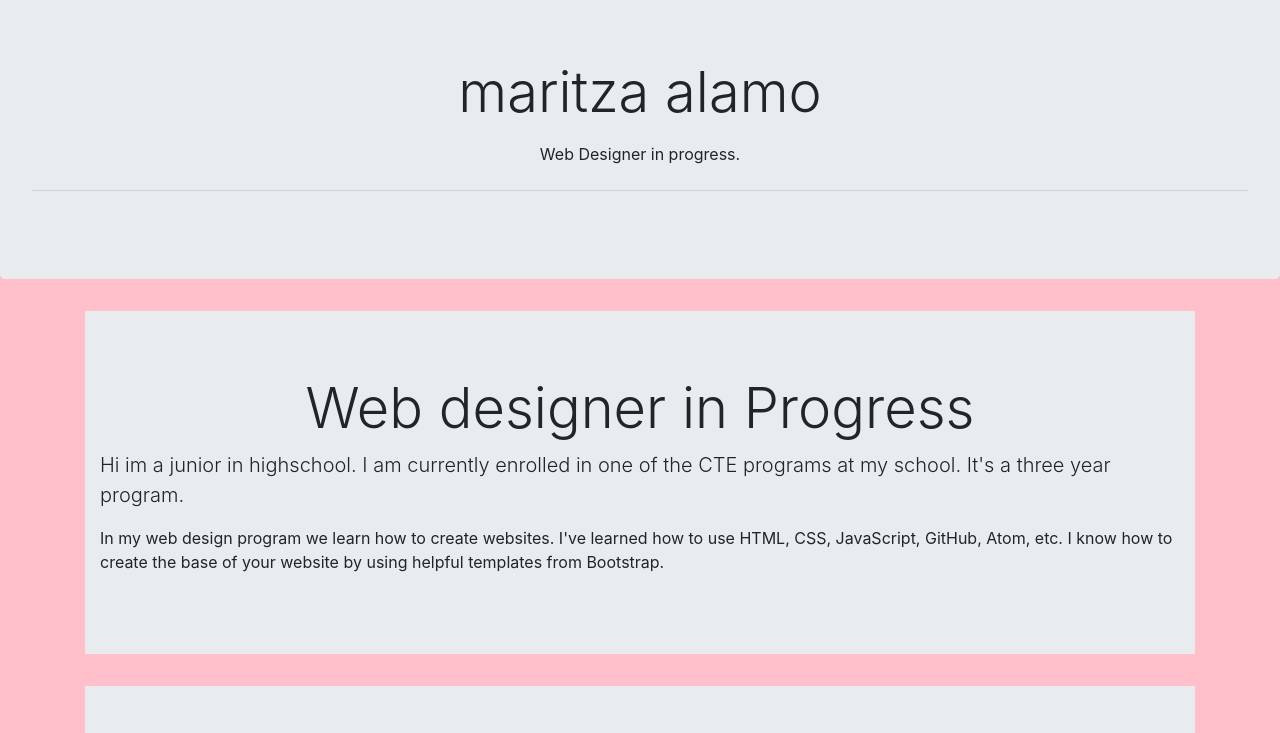
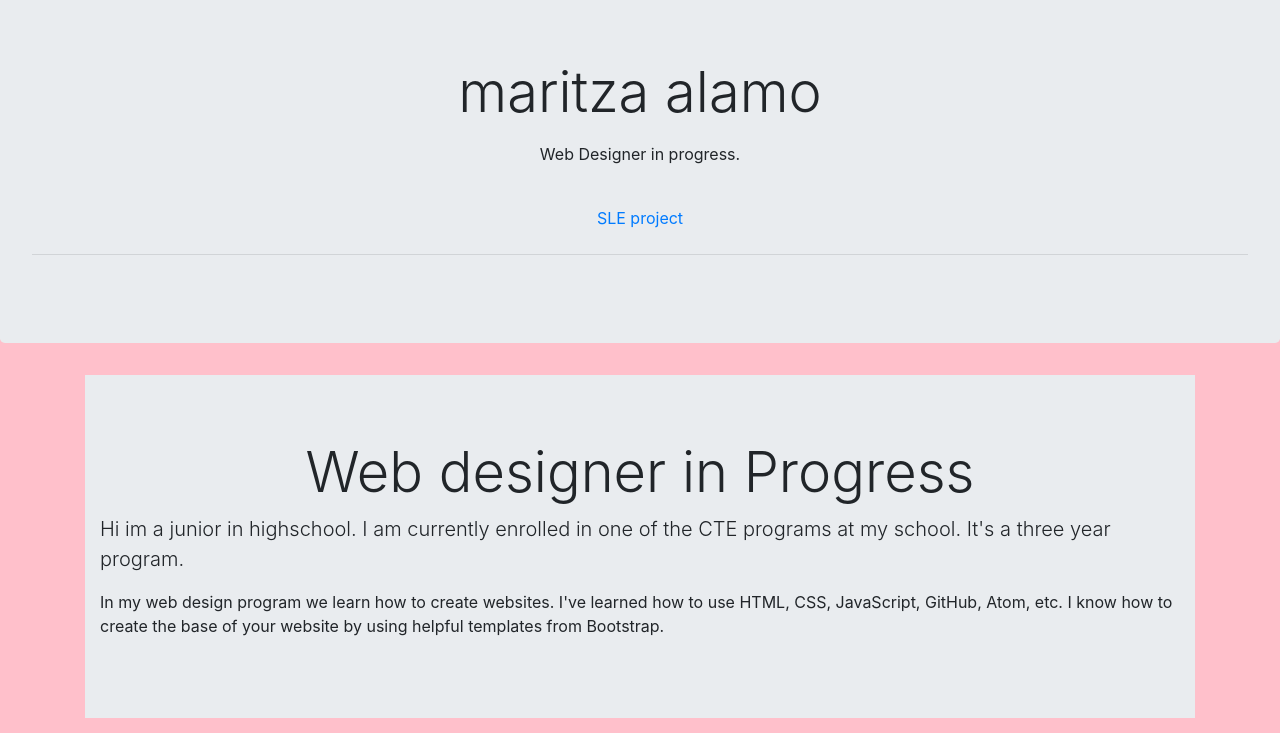
Before and after one commit to maritzaalamo/maritzaalamo.io, a plain HTML site: page index.html in a window 1280 px wide. Shown: the part 67-800 px from the top of the page. Drawn offline with nearby package versions, Linux system fonts and the light colour scheme.

Commit message:
Add files via upload

```diff
--- a/index.html
+++ b/index.html
@@ -32,6 +32,8 @@
 <div class="jumbotron" >
   <h1 class="display-4"><center>maritza alamo</center></h1>
   <p class="lead"><center>Web Designer in progress.</center></p>
+  <br>
+  <center><a href="https://fhs-advwd-01.github.io/TSA.io/"> SLE project</a></center>
   <hr class="my-4">
 </div>
 <div class="container" id="bio">
```
Also changed, not shown: 1 other file.
